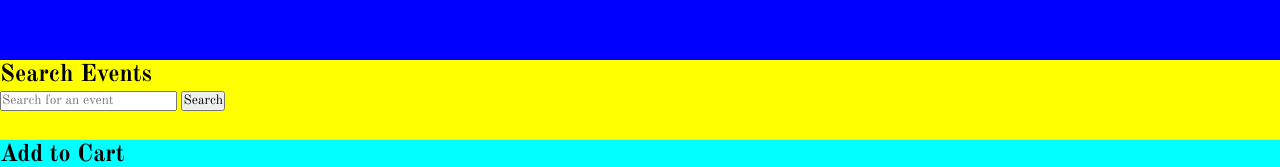
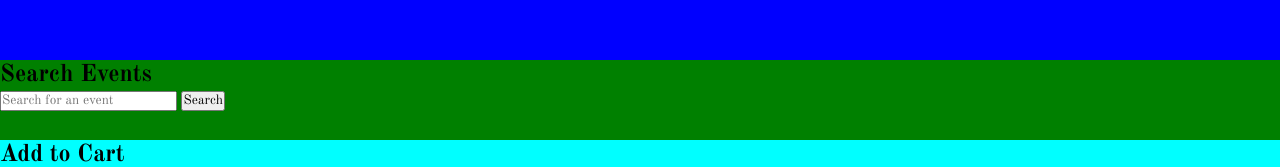
Before and after one commit to tatianamathia/phase-1-project, a plain HTML site: page index.html in a window 1280 px wide. Shown: the part 3140-3307 px from the top of the page. Drawn offline with nearby package versions, Linux system fonts and the light colour scheme; no server answers.

Commit message:
phase-1-project

```diff
--- a/styles.css
+++ b/styles.css
@@ -36,7 +36,7 @@ body{
   }
 #Search{
     height: 10vh;
-    background-color:yellow
+    background-color:green
 
 }
 
```
